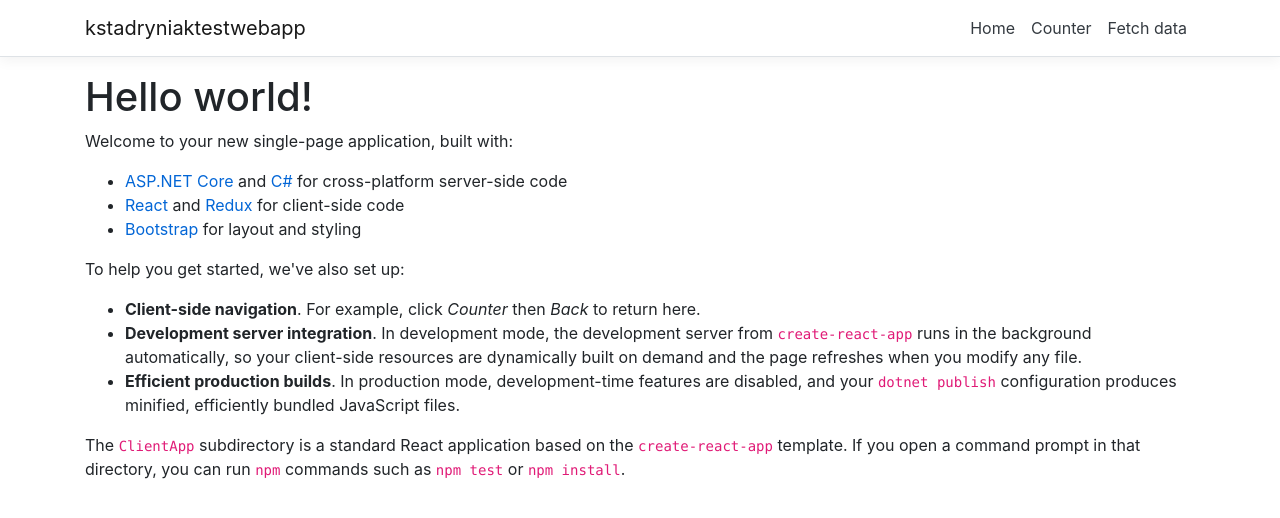
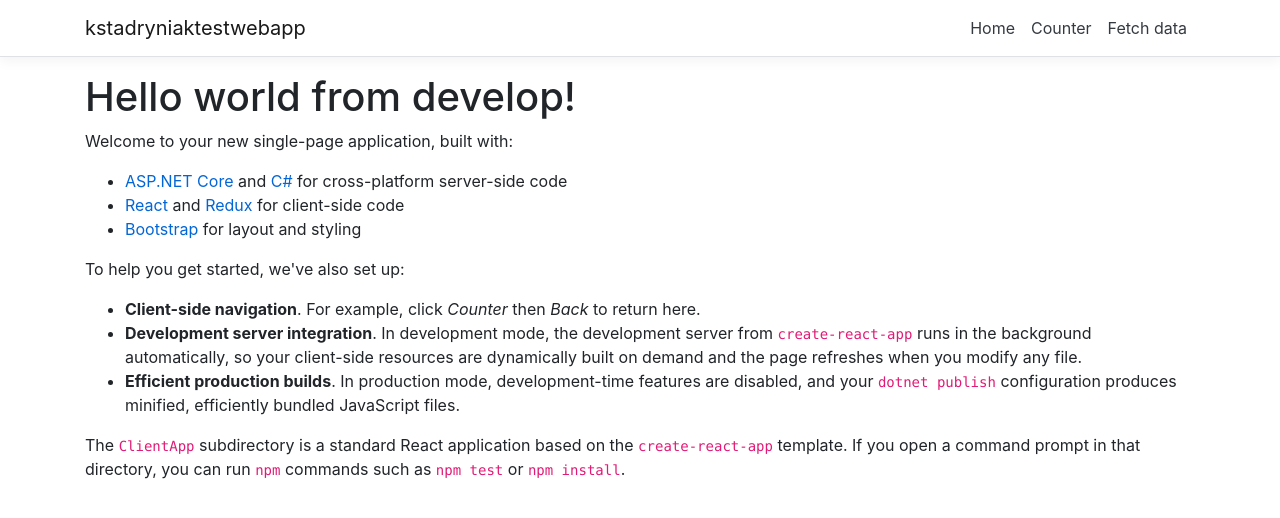
Before and after one commit to Stadzior/testwebapp, a React (Create React App) app in the folder kstadryniaktestwebapp/ClientApp/: page / in a window 1280 px wide. Shown: the top 518 px of the page. Built offline with nearby package versions, Linux system fonts and the light colour scheme.

Commit message:
Another greeting tweak.

```diff
--- a/kstadryniaktestwebapp/ClientApp/src/components/Home.tsx
+++ b/kstadryniaktestwebapp/ClientApp/src/components/Home.tsx
@@ -3,7 +3,7 @@ import { connect } from 'react-redux';
 
 const Home = () => (
   <div>
-    <h1>Hello world!</h1>
+    <h1>Hello world from develop!</h1>
     <p>Welcome to your new single-page application, built with:</p>
     <ul>
       <li><a href='https://get.asp.net/'>ASP.NET Core</a> and <a href='https://msdn.microsoft.com/en-us/library/67ef8sbd.aspx'>C#</a> for cross-platform server-side code</li>
```
